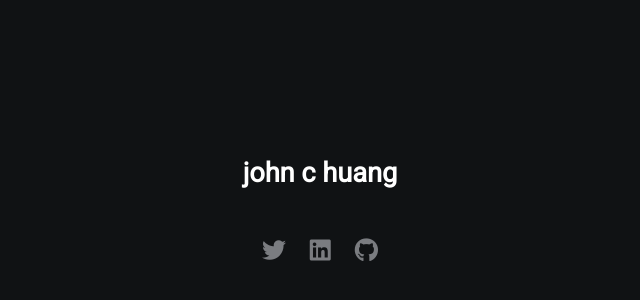
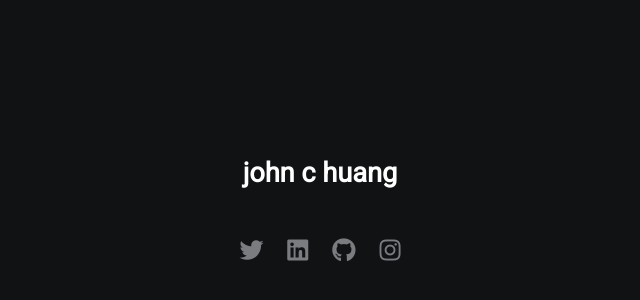
Before and after one commit to jhuangtw/jhuangtw.github.io, a plain HTML site: page index.html in a window 1280 px wide. Shown: the part 186-486 px from the top of the page, without its empty margins (320-960 px from the left). Drawn offline with Linux system fonts and the light colour scheme.

Commit message:
Update index.html

```diff
--- a/index.html
+++ b/index.html
@@ -17,6 +17,7 @@
             <a href="https://twitter.com/jhuangtw"><i class="fab fa-twitter"></i></a>
             <a href="https://www.linkedin.com/in/jhuangtw/"><i class="fab fa-linkedin"></i></a>
             <a href="https://github.com/jhuangtw/xg2xg"><i class="fab fa-github"></i></a>
+            <a href="https://www.instagram.com/jhuangtw/"><i class="fab fa-instagram"></i></a>
         </div>
     </div>
 </body>
```
